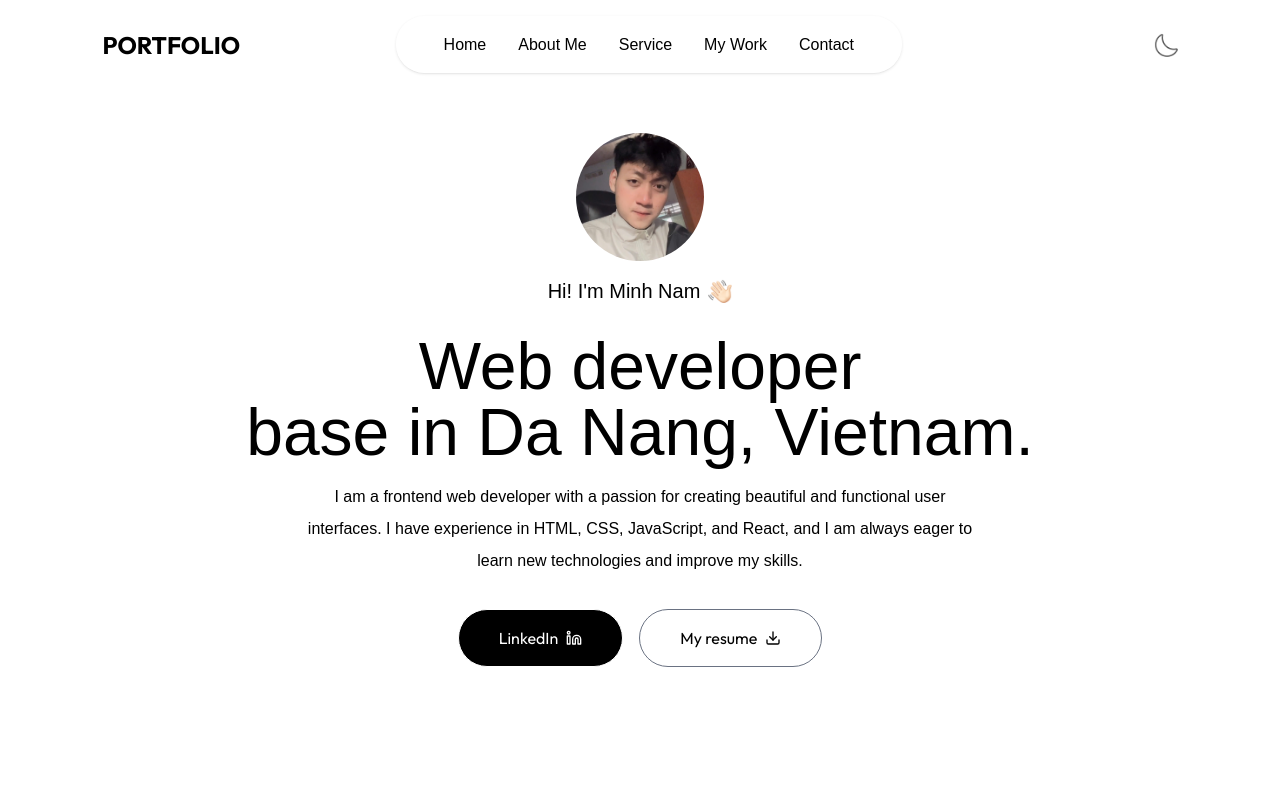
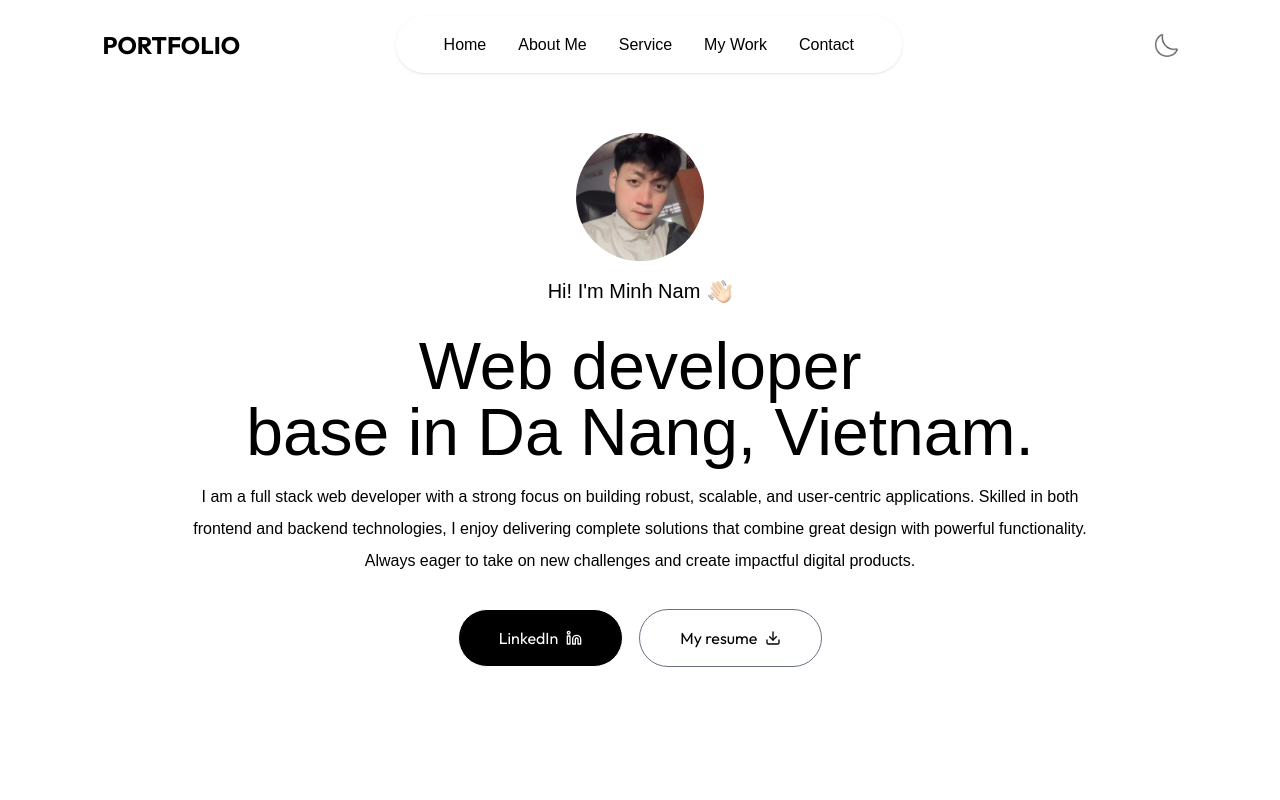
Before and after one commit to nnguyennam2003/Portfolio, a Next.js app: page / in a window 1280 px wide. Shown: the top 800 px of the page. Built offline with nearby package versions, Linux system fonts and the light colour scheme; a web font is replaced by a local one.

Commit message:
edit text

```diff
--- a/app/components/Header.jsx
+++ b/app/components/Header.jsx
@@ -19,8 +19,8 @@ export default function Header() {
                 Web developer <br /> base in Da Nang, Vietnam.
             </motion.h1>
             <motion.p initial={{ opacity: 0 }} whileInView={{ opacity: 1 }} transition={{ duration: 0.6, delay: 0.7 }}
-                className='max-w-2xl mx-auto font-ovo'>
-                I am a frontend web developer with a passion for creating beautiful and functional user interfaces. I have experience in HTML, CSS, JavaScript, and React, and I am always eager to learn new technologies and improve my skills.
+                className='max-w-4xl mx-auto font-ovo'>
+                I am a full stack web developer with a strong focus on building robust, scalable, and user-centric applications. Skilled in both frontend and backend technologies, I enjoy delivering complete solutions that combine great design with powerful functionality. Always eager to take on new challenges and create impactful digital products.
             </motion.p>
             <div className='flex flex-col sm:flex-row items-center gap-4 mt-4'>
                 <motion.a initial={{ y: 30, opacity: 0 }} whileInView={{ y: 0, opacity: 1 }} transition={{ duration: 0.6, delay: 0.7 }} href="https://www.linkedin.com/in/namnguyen2003/" target='_blank' className='px-10 py-3 border rounded-full  bg-black text-white flex items-center gap-2 dark:bg-darkButton dark:border-none'>LinkedIn <Linkedin className='w-4' /></motion.a>
```
